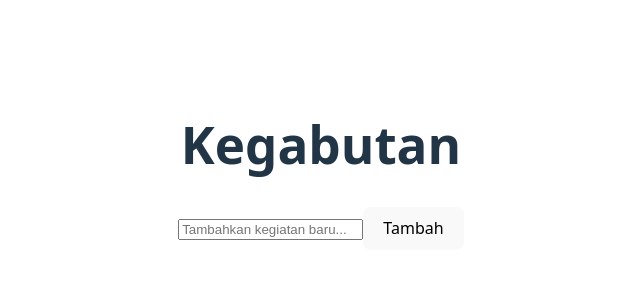
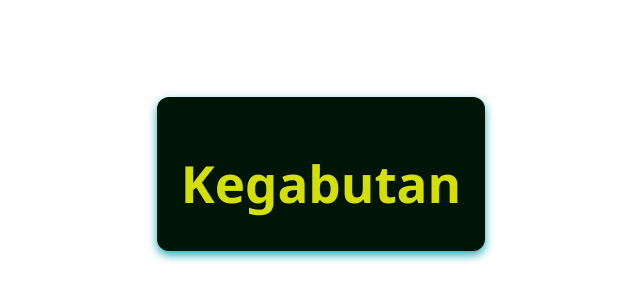
Before and after one commit to AlifBasmanMakarim/uts-todo, a Vue app: page / in a window 1280 px wide. Shown: the part 226-526 px from the top of the page, without its empty margins (319-959 px from the left). Built offline with nearby package versions, Linux system fonts and the light colour scheme.

Commit message:
menambahkan struktur awall web

```diff
--- a/src/App.vue
+++ b/src/App.vue
@@ -1,43 +1,26 @@
 <template>
   <div class="app">
     <h1 class="title">Kegabutan</h1>
-    <div class="input-group">
-      <input v-model="newTask" @keyup.enter="addTask" placeholder="Tambahkan kegiatan baru..." />
-      <button @click="addTask">Tambah</button>
-    </div>
-
-    <ul class="task-list">
-      <li v-for="(task, index) in tasks" :key="index" class="task-item">
-        {{ task.text }}
-      </li>
-    </ul>
   </div>
 </template>
 
 <script setup>
-import { ref } from 'vue'
-
-const newTask = ref('')
-const tasks = ref([])
-
-function addTask() {
-  if (newTask.value.trim()) {
-    tasks.value.push({ text: newTask.value, completed: false })
-    newTask.value = ''
-  }
-}
 </script>
 
 <style scoped>
-/* Tambahkan */
-.task-list {
-  list-style: none;
-  padding: 0;
+.app {
+  max-width: 500px;
+  margin: 2rem auto;
+  padding: 1.5rem;
+  border-radius: 12px;
+  background: rgb(0, 21, 5);
+  box-shadow: 0 4px 10px rgba(2, 166, 172, 0.904);
+  font-family: 'Segoe UI', sans-serif;
 }
 
-.task-item {
-  padding: 0.5rem 0;
-  border-bottom: 1px solid #3607e1;
-  color: white;
+.title {
+  text-align: center;
+  color: #d4df07;
+  margin-bottom: 1rem;
 }
 </style>
```
